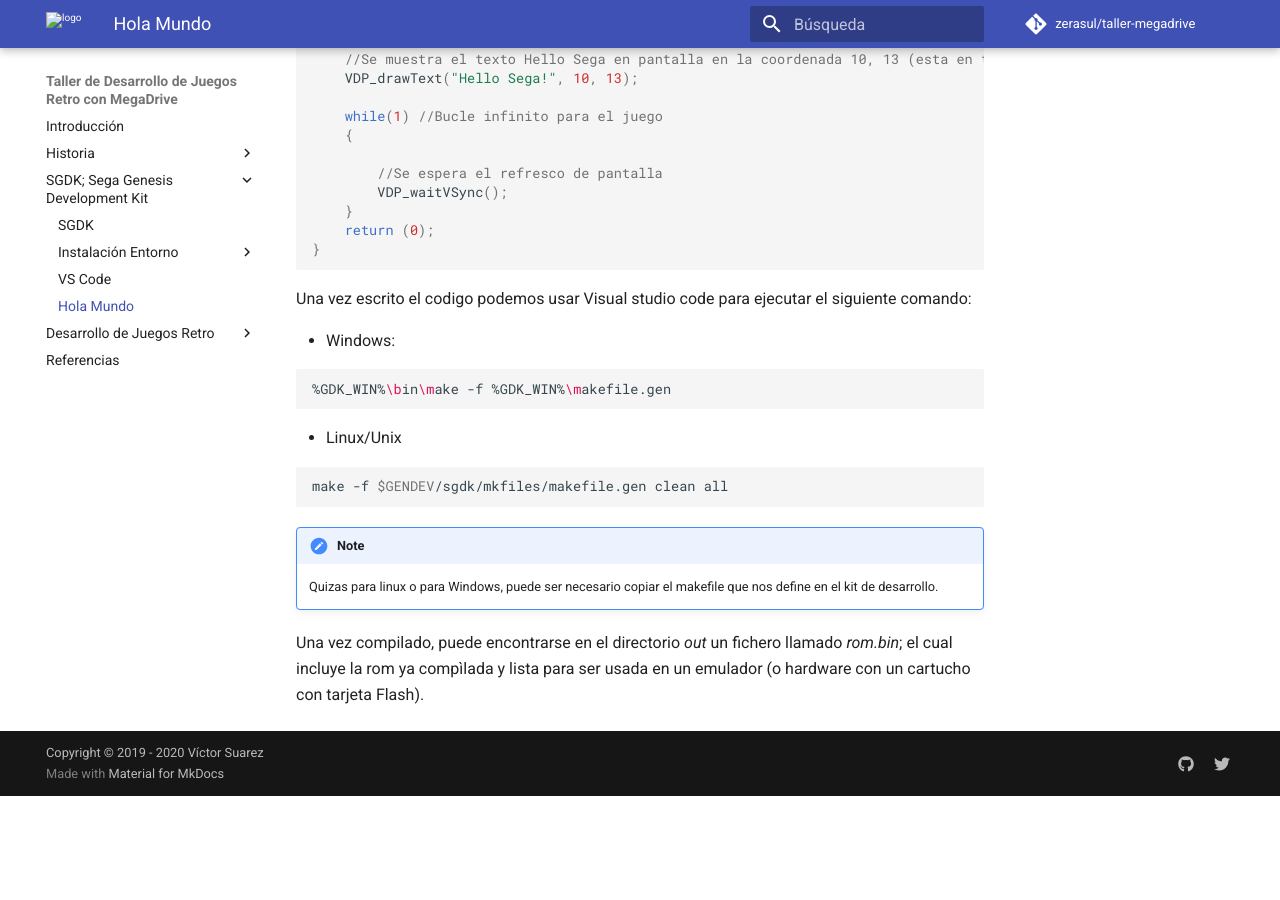
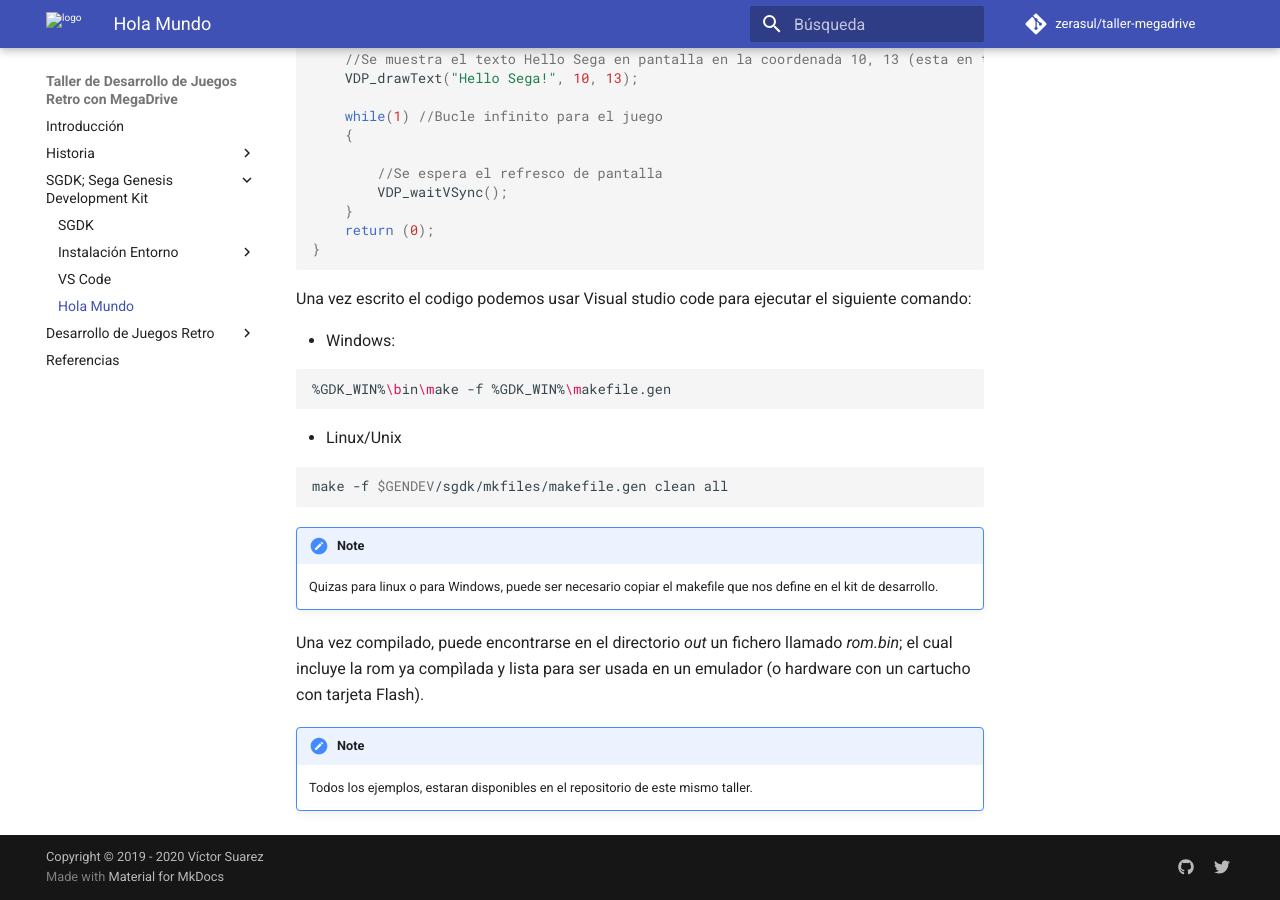
Before and after one commit to zerasul/taller-megadrive, an MkDocs documentation site: the page built from docs/sgdk/hola-mundo.md, in a window 1280 px wide and 900 px high, scrolled down 542 px. Built offline with MkDocs 1.6.1 and Material for MkDocs 9.7.7, drawn with Linux system fonts in a browser that asks for light colours; comment, search, counter and statistics services are not loaded; before the commit the page ends 1338 px from its top, so only the background shows below that.

Commit message:
Añadiendo algo de info

```diff
--- a/docs/sgdk/hola-mundo.md
+++ b/docs/sgdk/hola-mundo.md
@@ -46,3 +46,6 @@ make -f $GENDEV/sgdk/mkfiles/makefile.gen clean all
     Quizas para linux o para Windows, puede ser necesario copiar el makefile que nos define en el kit de desarrollo.
 
 Una vez compilado, puede encontrarse en el directorio _out_ un fichero llamado _rom.bin_; el cual incluye la rom ya compìlada y lista para ser usada en un emulador (o hardware con un cartucho con tarjeta Flash).
+
+!!! note
+	Todos los ejemplos, estaran disponibles en el repositorio de este mismo taller.
```
Also changed, not shown: docs/devretro/controls.md (+2 -0 lines).
